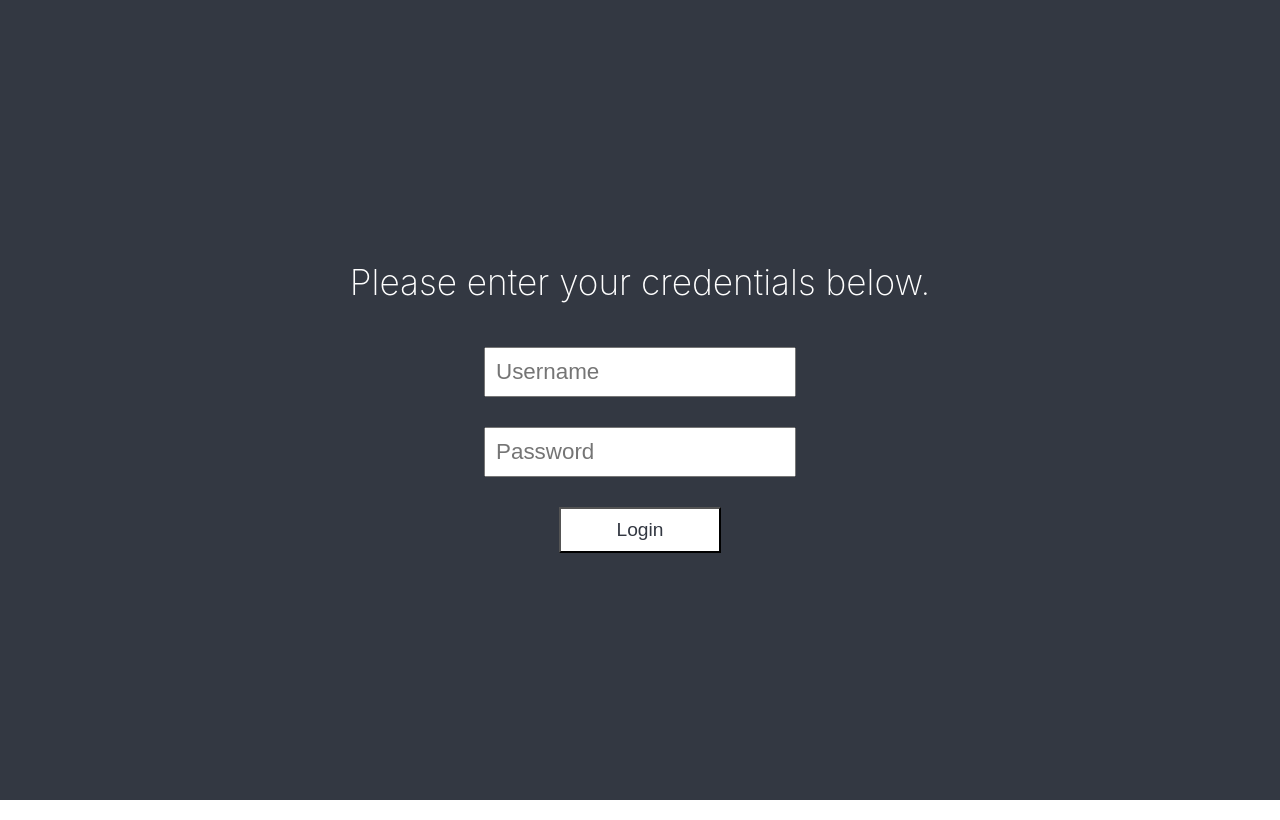
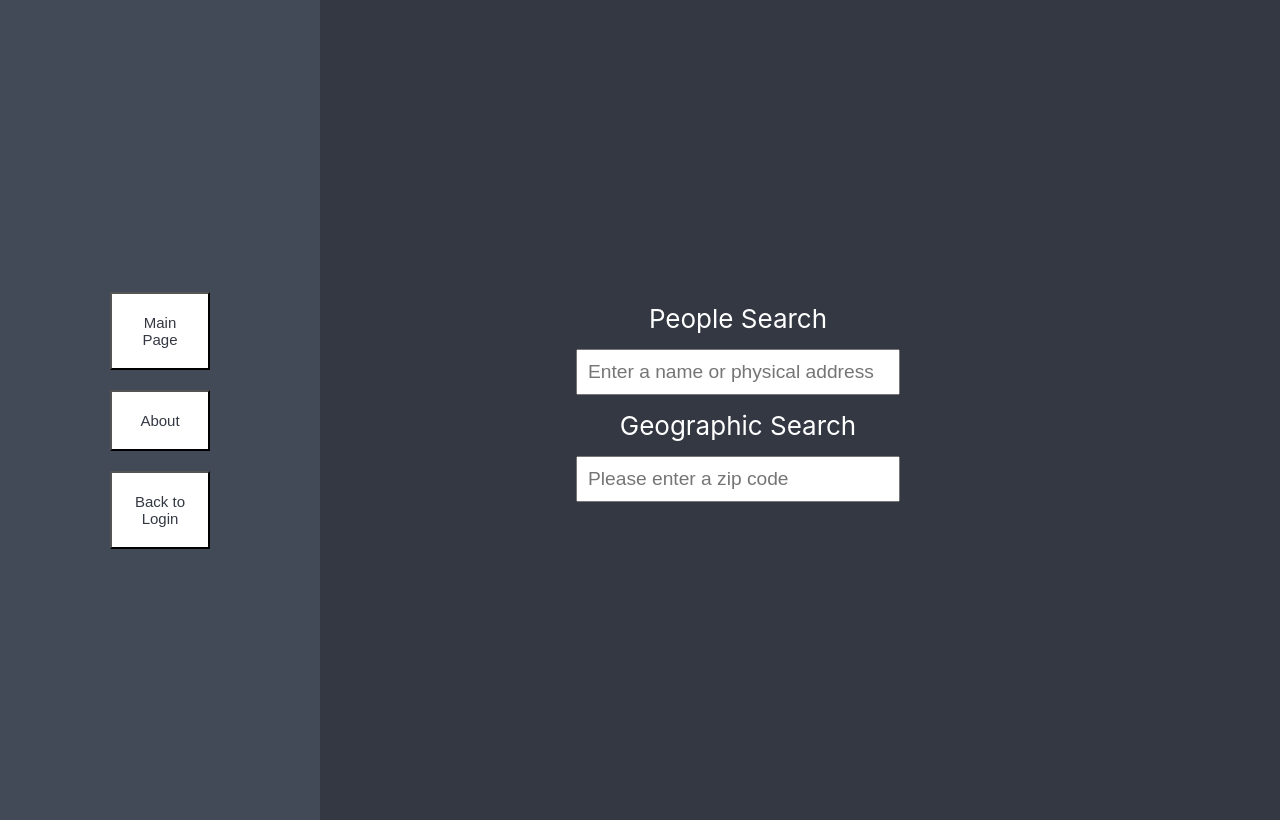
Before and after one commit to careybaldwin02/Security-UI-Front-End, a React (Create React App) app in the folder security/: page /main in a window 1280 px wide. Built offline with nearby package versions, Linux system fonts and the light colour scheme.

Commit message:
added main page and navbar, updated login with links

```diff
--- a/security/src/App.css
+++ b/security/src/App.css
@@ -2,9 +2,6 @@
 
 .App {
   text-align: center;
-}
-
-.App-header {
   background-color: #333842;
   min-height: 100vh;
   display: flex;
@@ -33,14 +30,55 @@ form{
 input{
   margin: 15px;
   padding: 10px;
-  font-size: 1.4rem;
+  font-size: 1.2rem;
 }
 
 button{
   margin: 15px;
   padding: 10px;
-  width: 28%;
   font-size: 1.2rem;
   color:#333842;
   background-color: white;
 }
+
+
+/* main styles */
+.main-container{
+  display: flex;
+  flex-direction: row;
+  width: 100%;
+}
+
+.main{
+  display: flex;
+  justify-content: center;
+  align-items: center;
+  padding: 200px 20%;
+}
+
+.main input{
+  width: 300px;
+  margin: 15px 20%;
+}
+
+
+
+/* navbar styles */
+.nav-bar{
+  padding-top: 20px;
+  height: 100vh;
+  width: 25%;
+  display: flex;
+  flex-direction: column;
+  justify-content: center;
+  align-items: center;
+  background:  #434a57;
+}
+
+.nav-bar button{
+  padding: 20px;
+  margin: 10px;
+  font-size: 15px;
+  width: 100px;
+  background-color: white;
+}
--- a/security/src/App.js
+++ b/security/src/App.js
@@ -1,18 +1,26 @@
 import React, { Component } from 'react';
-import logo from './logo.svg';
+import { Route } from 'react-router-dom';
 import './App.css';
 
-import LoginPage from './LoginPage.js'
+import LoginPage from './LoginPage.js';
+import MainPage from './MainPage.js';
+
 
 class App extends Component {
   render() {
     return (
       <div className="App">
-        <header className="App-header">
 
-          <LoginPage />
+        <Route exact path = "/" render = {props =>
+        (< LoginPage {...props}
+        />)}
+        />
 
-        </header>
+        <Route path = "/main" render={props =>
+        (<MainPage {...props}
+        />
+        )}
+        />
       </div>
     );
   }
--- a/security/src/LoginPage.js
+++ b/security/src/LoginPage.js
@@ -1,4 +1,5 @@
 import React, { Component } from 'react';
+import { Link } from 'react-router-dom';
 import './App.css';
 
 class LoginPage extends Component {
@@ -78,8 +79,13 @@ class LoginPage extends Component {
           placeholder = "Password"
           />
 
-          <button type="submit" value="Log In" data-test="submit">Login
+          <Link to = {`/main`}>
+          <button
+          type="submit"
+          value="Log In"
+          data-test="submit">Login
           </button>
+          </Link>
         </form>
       </div>
     );
--- /dev/null
+++ b/security/src/MainPage.js
@@ -0,0 +1,32 @@
+import React, {Component} from 'react';
+import { Link } from 'react-router-dom';
+import NavBar from './NavBar.js';
+
+import './App.css'
+
+
+class MainPage extends Component {
+
+render() {
+    return(
+        <div className = "main-container">
+            <NavBar />
+            <div className = "main">
+            <form>
+                <label>People Search</label>
+                <input
+                placeholder = "Enter a name or physical address"
+                 />
+                <label>Geographic Search</label>
+                <input
+                placeholder = "Please enter a zip code"
+                 />
+            </form>
+            </div>
+        </div>
+    )
+}
+
+}
+
+export default MainPage;
--- /dev/null
+++ b/security/src/NavBar.js
@@ -0,0 +1,29 @@
+import React from 'react';
+import { Link } from 'react-router-dom';
+import './App.css'
+
+const NavBar = (props) => {
+
+    return (
+        <div className = "nav-bar">
+            <Link to = {"/main"}>
+            <button className = "nav-button">
+                Main Page
+            </button>
+            </Link>
+            <Link to={`/about`}>
+            <button className = "nav-button">
+                About
+            </button>
+            </Link>
+            <Link to={'/'}>
+            <button className = "nav-button">
+                Back to Login
+            </button>
+            </Link>
+
+         </div>
+    )
+}
+
+export default NavBar;
```
Also changed, not shown: security/src/LoginPage.css (deleted).
